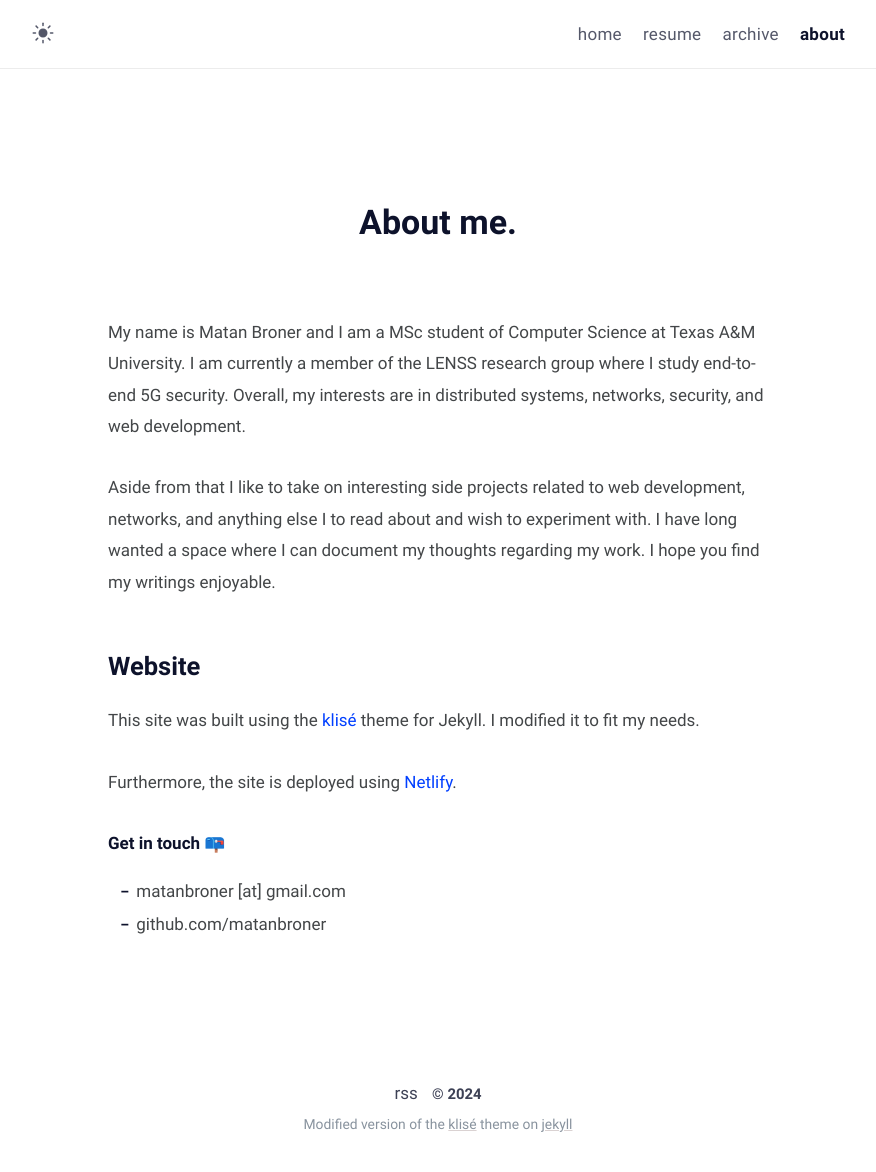
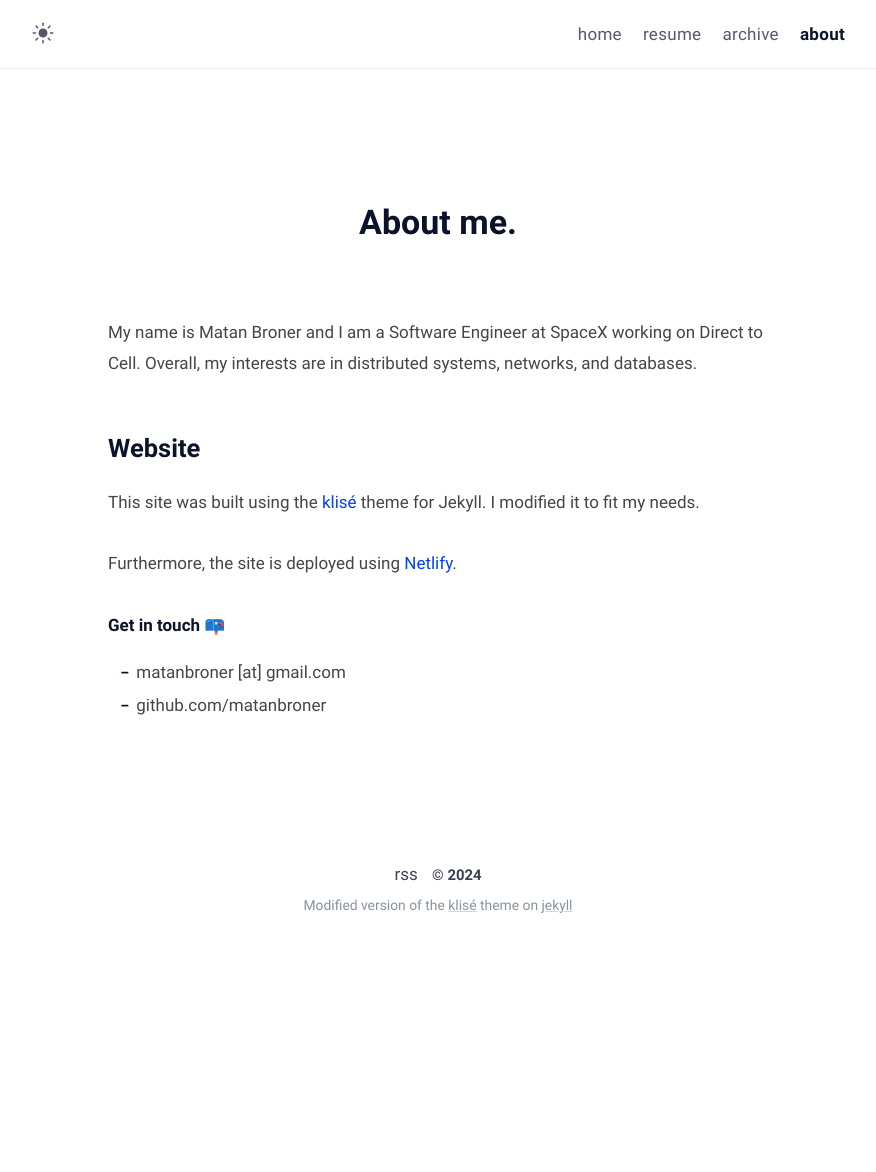
Before and after one commit to matanbroner/matanbroner.com, a Jekyll site: the page built from about.md, in a window 1280 px wide. Shown: the whole page, without its empty margins (202-1078 px from the left). Built offline with Jekyll 4.4.1, drawn with Linux system fonts in a browser that asks for light colours; after the commit the page ends 953 px from its top, so only the background shows below that.

Commit message:
update about me

```diff
--- a/about.md
+++ b/about.md
@@ -2,13 +2,11 @@
 title: About me
 permalink: /about/
 layout: page
-excerpt: Hello world! I am a MSc student of Computer Science at Texas A&M University. This is my personal website where I host my thoughts about the projects I take part in, as well as my resume.
+excerpt: My name is Matan Broner and I am a Software Engineer at SpaceX working on Direct to Cell.
 comments: false
 ---
 
-My name is Matan Broner and I am a MSc student of Computer Science at Texas A&M University. I am currently a member of the LENSS research group where I study end-to-end 5G security. Overall, my interests are in distributed systems, networks, security, and web development.
-
-Aside from that I like to take on interesting side projects related to web development, networks, and anything else I to read about and wish to experiment with. I have long wanted a space where I can document my thoughts regarding my work. I hope you find my writings enjoyable.
+My name is Matan Broner and I am a Software Engineer at SpaceX working on Direct to Cell. Overall, my interests are in distributed systems, networks, and databases.
 
 # Website
 
```
